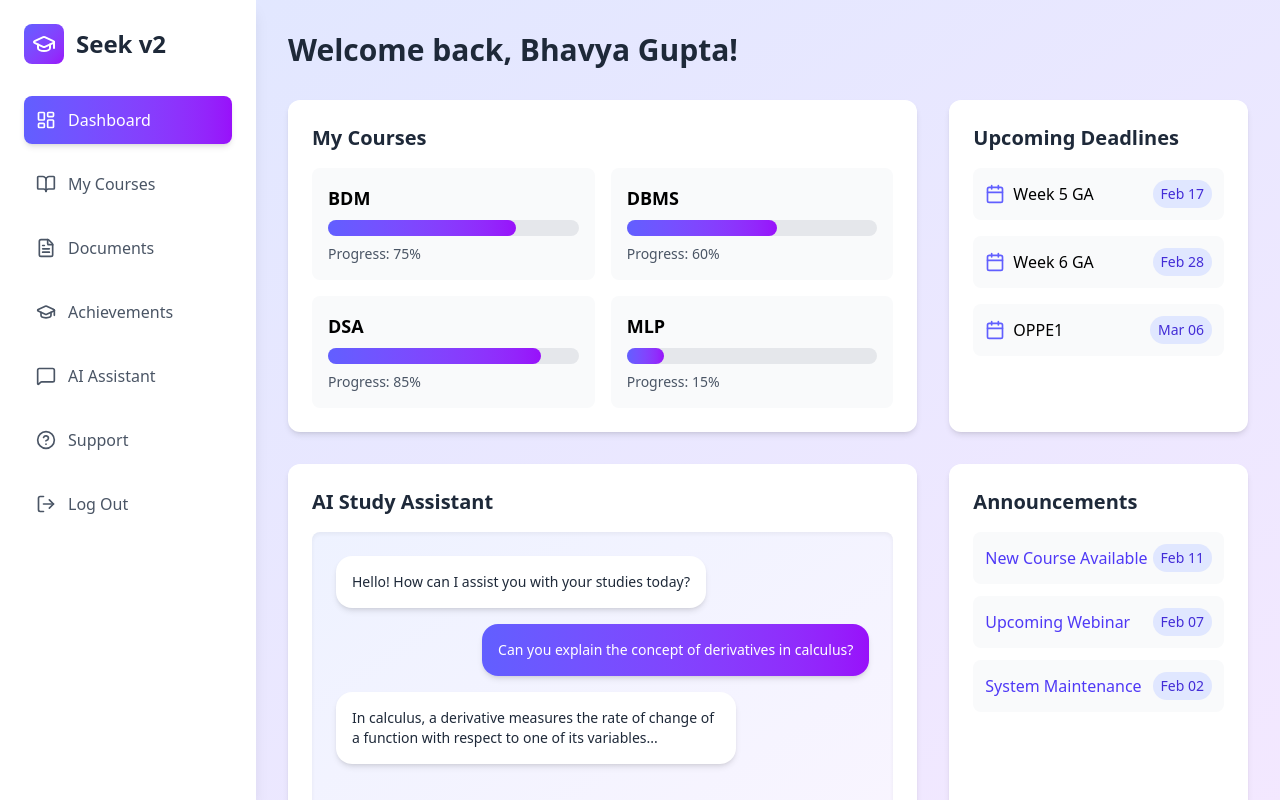
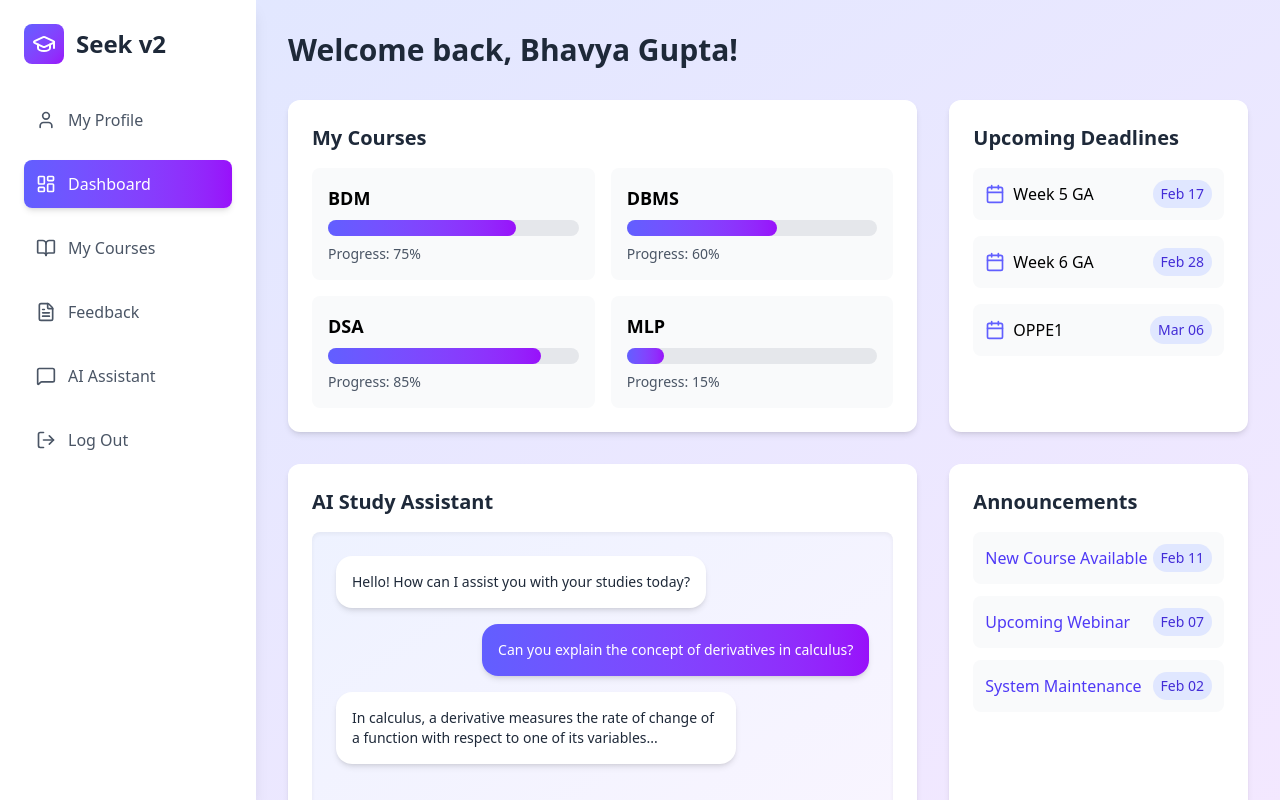
Before and after one commit to mfzlur/AI-Learning-Portal, a Vue app in the folder vue/: page /login in a window 1280 px wide. Both pictures are taken after a click on the button "Login with Google". Built offline with nearby package versions, Linux system fonts and the light colour scheme.

Commit message:
Update DashboardSidebar.vue

```diff
--- a/vue/src/components/DashboardSidebar.vue
+++ b/vue/src/components/DashboardSidebar.vue
@@ -15,12 +15,16 @@
         <XIcon />
       </button>
     </div>
+
     <ul class="space-y-4 flex-grow">
       <li v-for="item in navItems" :key="item.name">
         <router-link
           :to="item.href"
           class="flex items-center p-3 text-gray-600 rounded-lg transition-all duration-200 ease-in-out"
-          :class="{ 'bg-gradient-to-r from-indigo-500 to-purple-600 text-white shadow-md': item.current, 'hover:bg-gray-100': !item.current }"
+          :class="{
+            'bg-gradient-to-r from-indigo-500 to-purple-600 text-white shadow-md': isActive(item),
+            'hover:bg-gray-100': !isActive(item)
+          }"
         >
           <component :is="item.icon" class="w-5 h-5 mr-3" />
           {{ item.name }}
@@ -32,15 +36,15 @@
           Log Out
         </button>
       </li>
-
     </ul>
   </nav>
 </template>
+
 <script setup>
 import { ref } from 'vue'
-import { useRouter } from 'vue-router'
+import { useRouter, useRoute } from 'vue-router'  // Import useRouter and useRoute
 import { useAuthStore } from '../stores/auth'
-import { LayoutDashboard, FileText, GraduationCap, HelpCircle, BookOpen, MessageSquare, XIcon, LogOut } from 'lucide-vue-next'
+import { User, LayoutDashboard, FileText, GraduationCap, HelpCircle, BookOpen, MessageSquare, XIcon, LogOut } from 'lucide-vue-next'
 
 const props = defineProps({
   isOpen: Boolean
@@ -49,16 +53,22 @@ const props = defineProps({
 const emit = defineEmits(['toggle'])
 
 const router = useRouter()
+const route = useRoute()  // To track the current route
 const authStore = useAuthStore()
 
+// Navigation items
 const navItems = ref([
-  { name: 'Dashboard', href: '/dashboard', icon: LayoutDashboard, current: true },
-  { name: 'My Courses', href: '/courses', icon: BookOpen, current: false },
-  { name: 'Documents', href: '/documents', icon: FileText, current: false },
-  { name: 'Achievements', href: '/achievements', icon: GraduationCap, current: false },
-  { name: 'AI Assistant', href: '/ai-assistant', icon: MessageSquare, current: false },
-  { name: 'Support', href: '/support', icon: HelpCircle, current: false },
+  { name: 'My Profile', href: '/profile', icon: User },
+  { name: 'Dashboard', href: '/dashboard', icon: LayoutDashboard },
+  { name: 'My Courses', href: '/my-courses', icon: BookOpen },
+  { name: 'Feedback', href: '/feedback', icon: FileText },
+  { name: 'AI Assistant', href: '/ai-assistant', icon: MessageSquare },
 ])
+
+// Function to check if the item is the current route
+const isActive = (item) => {
+  return route.path === item.href
+}
 
 const logout = () => {
   authStore.logout()
```
Lines whose indentation alone changed are shown as unchanged.
